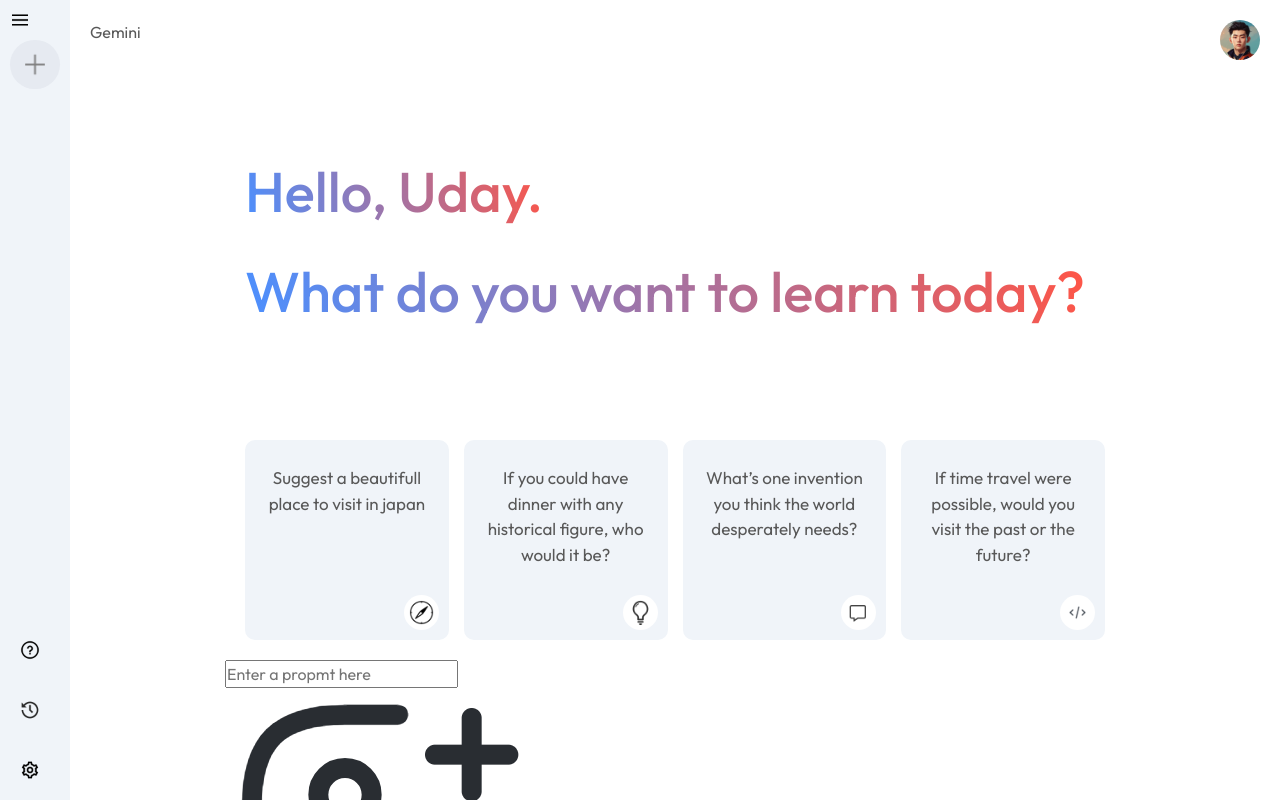
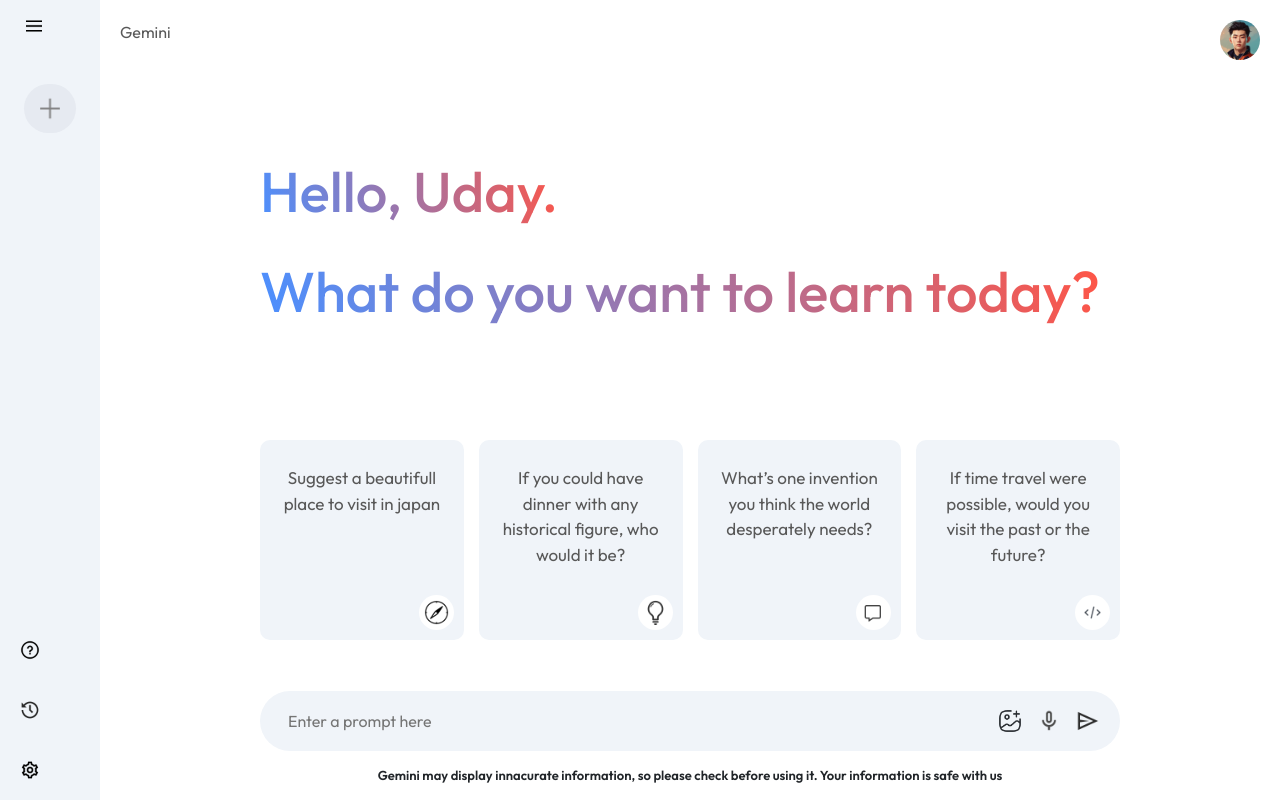
Before and after one commit to uday7223/gemini-clone, a React (Vite) app: page / in a window 1280 px wide. Shown: the top 800 px of the page. Built offline with nearby package versions, Linux system fonts and the light colour scheme; a web font is replaced by a local one.

Commit message:
feat : added input bar ui and aligned icons in it

```diff
--- a/src/components/main/Main.jsx
+++ b/src/components/main/Main.jsx
@@ -43,15 +43,16 @@
 
                 <div className="main-bottom">
                     <div className="search-box">
-                        <input type="text" placeholder='Enter a propmt here' />
+                        <input type="text" placeholder='Enter a prompt here' />
 
-                        <div>
+                        <div className='input-icons'>
                             <img src={assets.gallery_icon} alt="" /><img src={assets.mic_icon} alt="" /><img src={assets.send_icon} alt="" />
                         </div>
-                        <p className='bottom-info'>
+
+                    </div>
+                     <p className='bottom-info'>
                             Gemini may display innacurate information, so please check before using it. Your information is safe with us
                         </p>
-                    </div>
                 </div>
             </div>
         </div>
--- a/src/components/main/main.scss
+++ b/src/components/main/main.scss
@@ -87,6 +87,54 @@
 
             }
         }
+
+        .main-bottom{
+            position: absolute;
+            bottom: 0px;
+            width: 100%;
+            max-width: 900px;
+
+            padding: 0px 20px;
+            margin: auto;
+
+            .search-box{
+                display: flex;
+                align-items: center;
+                justify-content: space-between;
+                padding: 10px 20px;
+                gap: 20px;
+                background-color: #f0f4f9;
+                border-radius: 50px;
+
+                img{
+                    width: 24px;
+                    cursor: pointer;
+                }
+
+                input{
+                    flex: 1;
+                    border: none;
+                    outline: none;
+                    background-color: transparent;
+                    font-size: 16px;
+                    color: #585858;
+                    padding: 8px;
+                }
+                .input-icons{
+                    display: flex;
+                    align-items: center;
+                    gap: 15px;
+
+                }
+            }
+
+            .bottom-info {
+                font-size: 13px;
+                margin: 15px auto;
+                text-align: center;
+                font-weight:600
+            }
+        }
     }
 
 }
--- a/src/components/sidebar/Sidebar.jsx
+++ b/src/components/sidebar/Sidebar.jsx
@@ -10,8 +10,8 @@
     <>
       <div className="sidebar">
         <div className="top-header">
-          <img className="menu" src={assests.menu_icon} alt="" onClick={() => SetExtended(!extended)} />
-          <div className="new-chat">
+          <img className="menu mt-3 ms-4" src={assests.menu_icon} alt="" onClick={() => SetExtended(!extended)} />
+          <div className="new-chat mt-5 mx-4 px-3">
             <img src={assets.plus_icon} alt="" />
              {extended ?  <p className="">New Chat</p> : null }
           </div>
```
